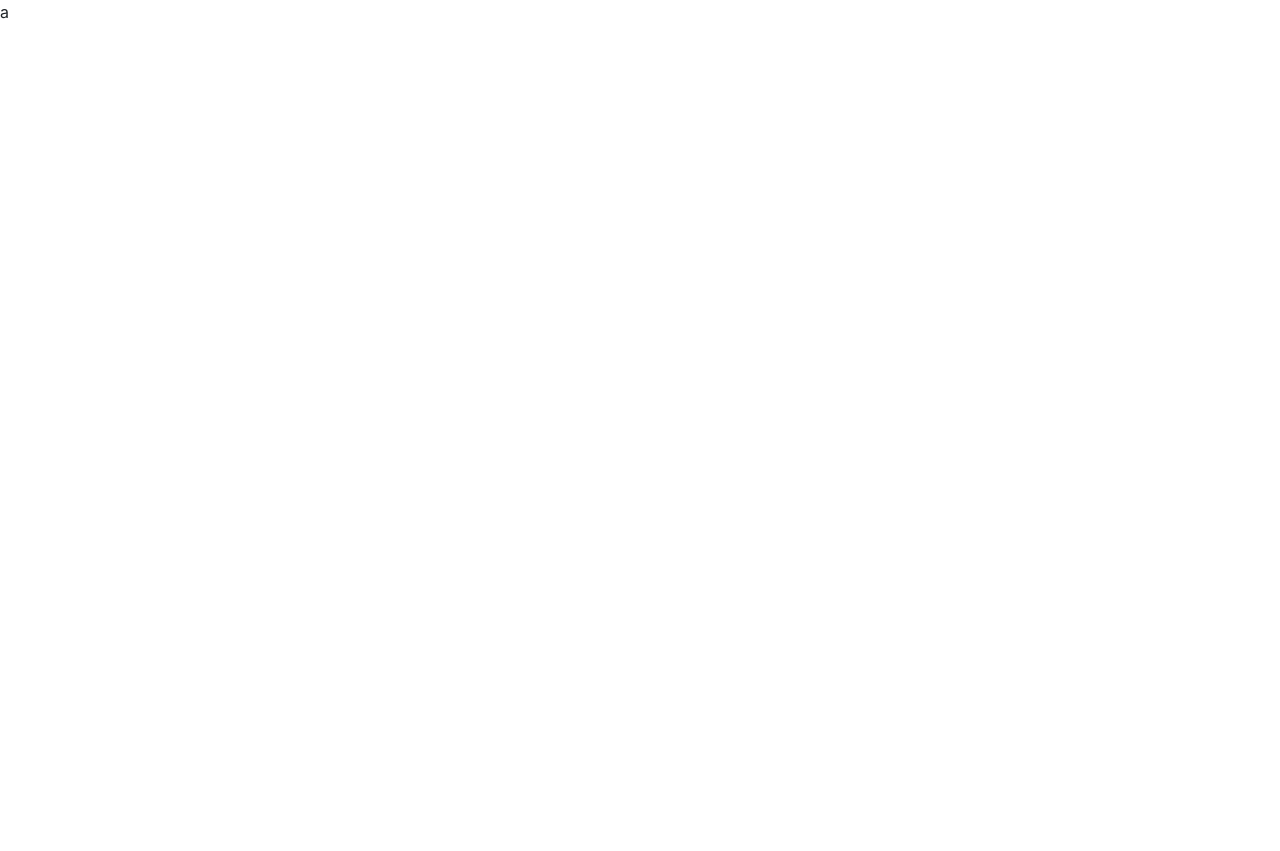
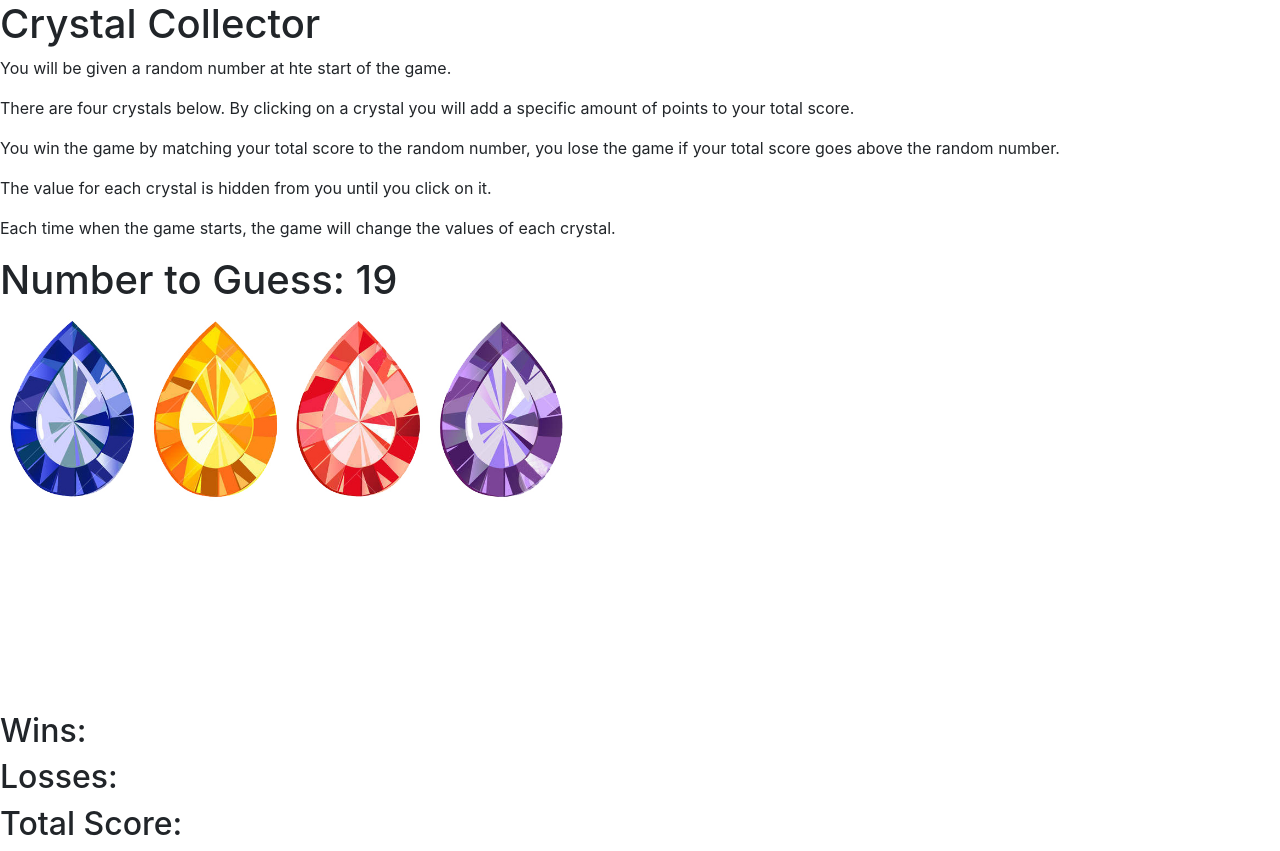
Before and after one commit to kerdmann1989/unit-4-game, a plain HTML site: page index.html in a window 1280 px wide. Before the commit the page ends 800 px from the top, so only its background shows below. Drawn offline with nearby package versions, Linux system fonts and the light colour scheme.

Commit message:
coding round 1

```diff
--- a/assets/css/style.css
+++ b/assets/css/style.css
@@ -0,0 +1,3 @@
+.crystal-image {
+    height: 200px;
+}
--- a/assets/javascript/game.js
+++ b/assets/javascript/game.js
@@ -0,0 +1,79 @@
+//guess a number to start
+//assign random number to each crystal
+
+//add score of crystal to total score
+//display total score
+//win condition
+//loss condition
+
+
+var wins;
+var losses;
+var totalScore;
+
+var images = ["assets/images/crystal_blue.jpg",
+"assets/images/crystal_yellow.jpg",
+"assets/images/crystal_red.jpg",
+"assets/images/crystal_purple.jpg"]
+
+
+//Create random number between 19 and 120 and display in HTML
+
+var numberOptions = [3, 5, 8, 11];
+
+for (var i = 0; i < numberOptions.length; i++) {
+    var imageCrystal = $("<img>");
+    imageCrystal.addClass("crystal-image");
+    imageCrystal.attr("src", images[i]);
+    imageCrystal.attr("data-crystalvalue", numberOptions[i]);
+    $("#crystals").append(imageCrystal);
+}
+
+// function resetCrystals () {
+// for (var i = 0; i < images.length; i++) {
+//     var crystal = $("<img");
+//     crystal.addClass("crystal");
+//     crystal.attr('src', images[i]);
+//     crystal.attr("value", increment);
+//     $("crystal-images").append(crystal)
+// }
+// };
+
+var increment = numberOptions [Math.round(Math.random())];
+
+
+
+var targetNumber = (Math.floor(Math.random))
+$("#number-to-guess").text
+(Math.floor(Math.random() * 100) + 19);
+
+
+//Create onclick function for crystals
+var counter = 0;
+
+$(".crystal-image").on("click", function() {
+    var crystalValue = ($(this).attr("data-crystalvalue"));
+    crystalValue = parseInt(crystalValue);
+    counter += crystalValue;
+
+    counter += increment;
+    alert("Your new score is: " + counter);
+
+    if (counter === targetNumber) {
+        alert("You Win!");
+    }
+    else if (counter <= targetNumber) {
+        alert("You Lose!");
+    }
+});
+
+
+//click on crystal to play game
+
+
+
+
+function startGame () {
+totalScore = 0;
+
+}
--- a/index.html
+++ b/index.html
@@ -15,13 +15,30 @@
 </head>
 <body>
 
+<h1>Crystal Collector</h1>
+
+<p>You will be given a random number at hte start of the game.</p>
+<p>There are four crystals below. By clicking on a crystal you will add a specific amount of points to your total score.</p>
+<p>You win the game by matching your total score to the random number, you lose the game if your total score goes above the random number.</p>
+<p>The value for each crystal is hidden from you until you click on it.</p>
+<p> Each time when the game starts, the game will change the values of each crystal.</p>
 
 
 
 
+<h1>Number to Guess: <span id="number-to-guess"></span></h1>
+
+<div id="crystals"></div>
+<img class = "crystal-image">
 
 
-    a
+<h2 id="totalWins">Wins:</h2>
+<h2 id="totalLosses">Losses: </h2>
+
+<h2 id="totalScore">Total Score:</h2>
+
+
+
     <script src="https://cdnjs.cloudflare.com/ajax/libs/jquery/3.2.1/jquery.min.js"></script>
     <script src="./assets/javascript/game.js"></script>
 
```
Also changed, not shown: assets/images/crystal_blue.jpg (added), assets/images/crystal_purple.jpg (added), assets/images/crystal_red.jpg (added), assets/images/crystal_yellow.jpg (added).
